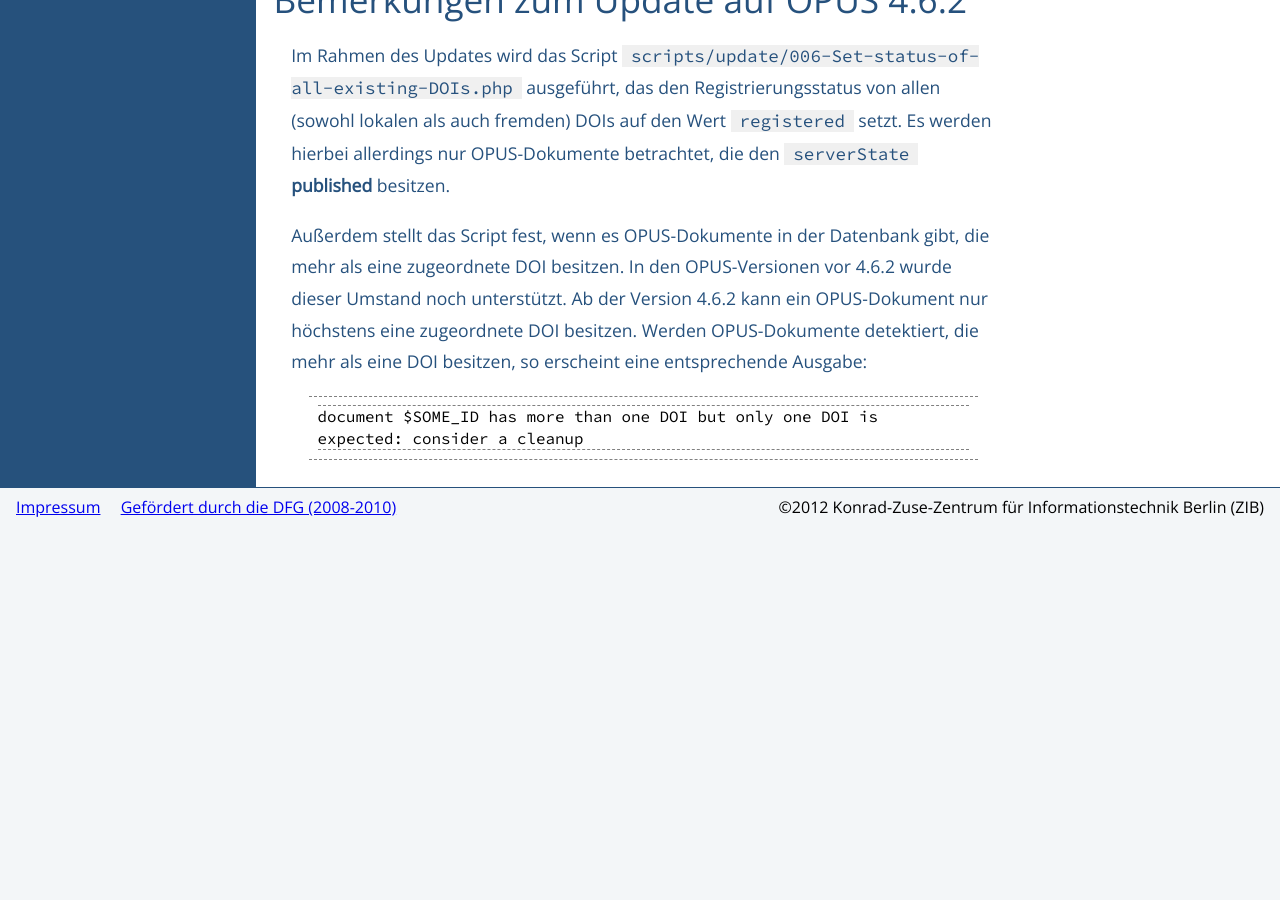
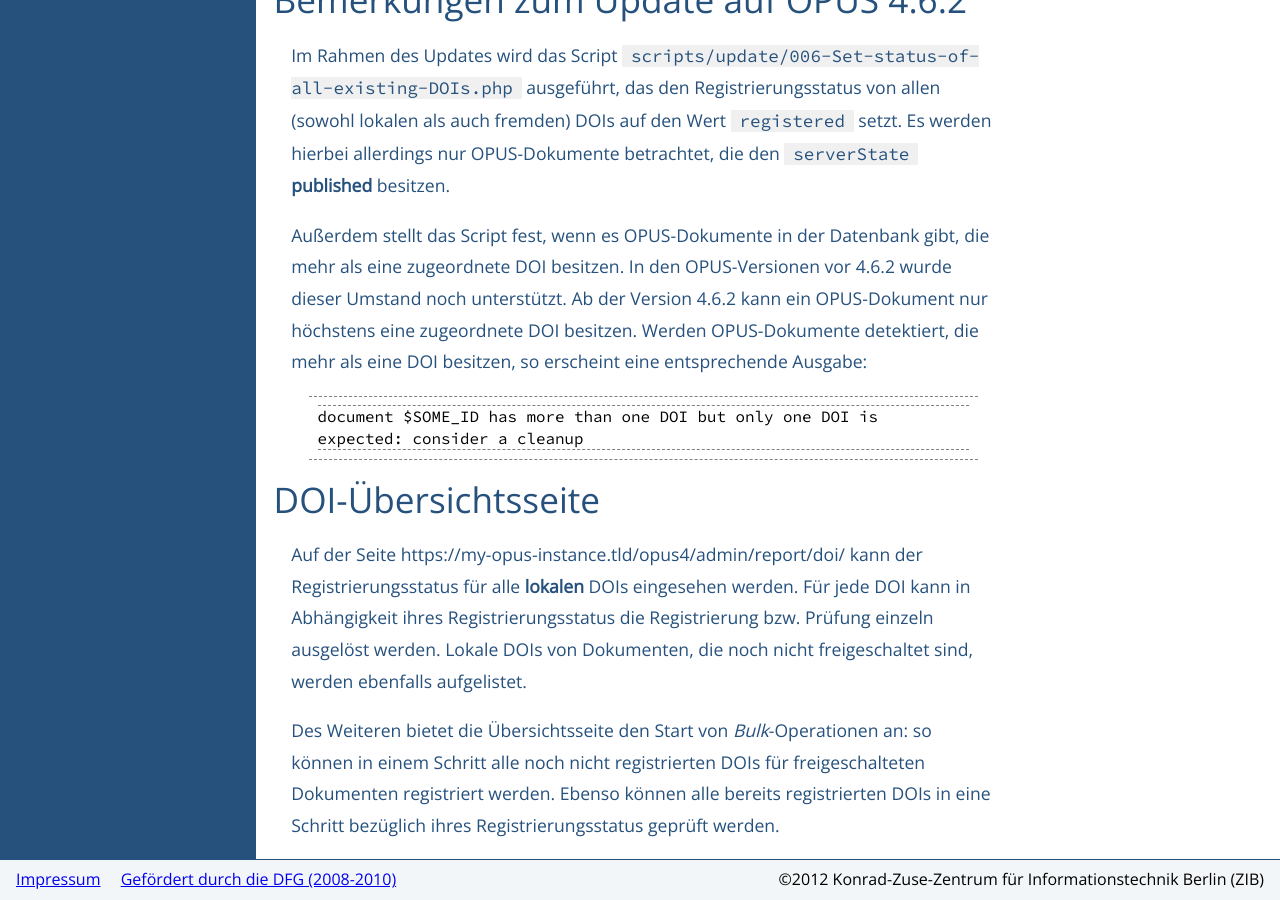
Before and after one commit to OPUS4/userdoc, a Jekyll site: the page built from configext/doi.md, in a window 1280 px wide and 900 px high, scrolled down 6702 px. Built offline with Jekyll 4.4.1, drawn with Linux system fonts in a browser that asks for light colours; before the commit the page ends 7230 px from its top, so only the background shows below that.

Commit message:
Update doi.md

````diff
--- a/configext/doi.md
+++ b/configext/doi.md
@@ -95,3 +95,9 @@ Außerdem stellt das Script fest, wenn es OPUS-Dokumente in der Datenbank gibt,
 ```
 document $SOME_ID has more than one DOI but only one DOI is expected: consider a cleanup
 ```
+
+# DOI-Übersichtsseite
+
+Auf der Seite https://my-opus-instance.tld/opus4/admin/report/doi/ kann der Registrierungsstatus für alle **lokalen** DOIs eingesehen werden. Für jede DOI kann in Abhängigkeit ihres Registrierungsstatus die Registrierung bzw. Prüfung einzeln ausgelöst werden. Lokale DOIs von Dokumenten, die noch nicht freigeschaltet sind, werden ebenfalls aufgelistet.
+
+Des Weiteren bietet die Übersichtsseite den Start von *Bulk*-Operationen an: so können in einem Schritt alle noch nicht registrierten DOIs für freigeschalteten Dokumenten registriert werden. Ebenso können alle bereits registrierten DOIs in eine Schritt bezüglich ihres Registrierungsstatus geprüft werden.
````
